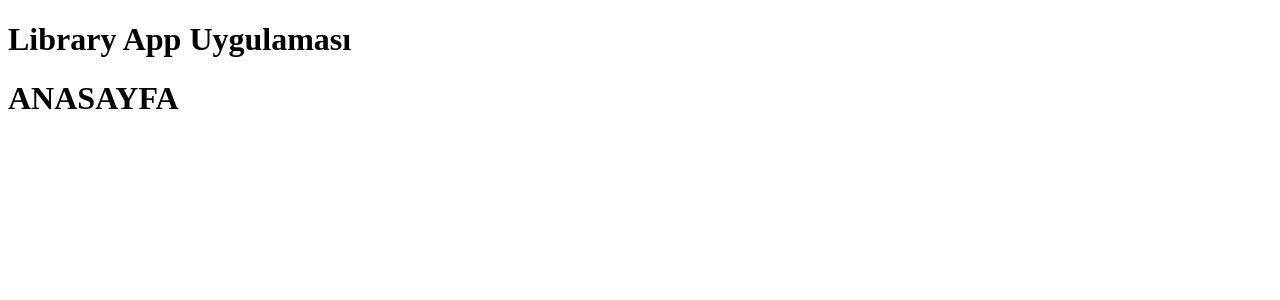
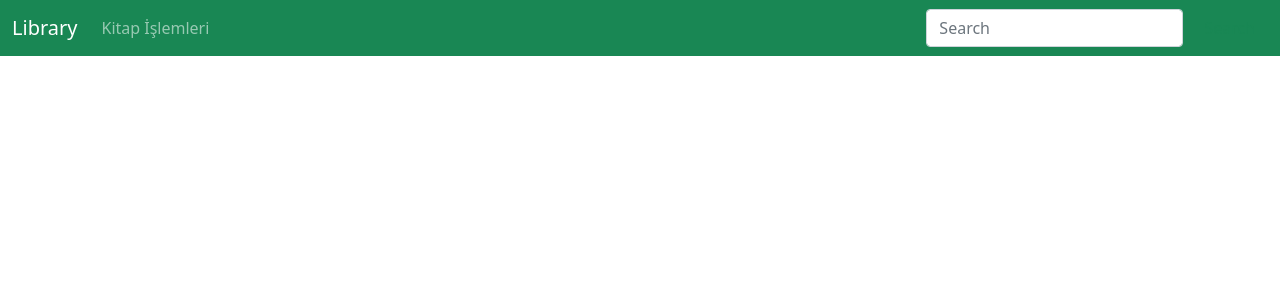
Before and after one commit to Huseyin-pektas/library-appp, a React (Create React App) app: page / in a window 1280 px wide. Shown: the top 300 px of the page. Built offline with nearby package versions, Linux system fonts and the light colour scheme.

Commit message:
Header komponenti oluşturuldu

```diff
--- a/public/index.html
+++ b/public/index.html
@@ -1,14 +1,12 @@
 <!DOCTYPE html>
 <html lang="en">
+
 <head>
   <meta charset="utf-8" />
   <link rel="icon" href="%PUBLIC_URL%/favicon.ico" />
   <meta name="viewport" content="width=device-width, initial-scale=1" />
   <meta name="theme-color" content="#000000" />
-    <meta
-      name="description"
-      content="Web site created using create-react-app"
-    />
+  <meta name="description" content="Web site created using create-react-app" />
   <link rel="apple-touch-icon" href="%PUBLIC_URL%/logo192.png" />
   <!--
       manifest.json provides metadata used when your web app is installed on a
@@ -25,7 +23,10 @@
       Learn how to configure a non-root public URL by running `npm run build`.
     -->
   <title>React App</title>
+  <link href="https://cdn.jsdelivr.net/npm/bootstrap@5.0.2/dist/css/bootstrap.min.css" rel="stylesheet"
+    integrity="sha384-EVSTQN3/azprG1Anm3QDgpJLIm9Nao0Yz1ztcQTwFspd3yD65VohhpuuCOmLASjC" crossorigin="anonymous">
 </head>
+
 <body>
   <noscript>You need to enable JavaScript to run this app.</noscript>
   <div id="root"></div>
@@ -39,5 +40,9 @@
       To begin the development, run `npm start` or `yarn start`.
       To create a production bundle, use `npm run build` or `yarn build`.
     -->
+  <script src="https://cdn.jsdelivr.net/npm/bootstrap@5.0.2/dist/js/bootstrap.bundle.min.js"
+    integrity="sha384-MrcW6ZMFYlzcLA8Nl+NtUVF0sA7MsXsP1UyJoMp4YLEuNSfAP+JcXn/tWtIaxVXM"
+    crossorigin="anonymous"></script>
 </body>
+
 </html>
--- a/src/App.js
+++ b/src/App.js
@@ -18,7 +18,6 @@
 
   return (
     <div className="App">
-      <h1>Library App Uygulaması</h1>
     <BrowserRouter>
     <Routes>
 
--- /dev/null
+++ b/src/component/Header.js
@@ -0,0 +1,36 @@
+import React from "react";
+import { Link } from "react-router-dom";
+
+
+const Header = () => {
+
+
+    return (
+
+        <nav className="navbar navbar-expand-lg navbar-dark bg-success">
+            <div className="container-fluid">
+                <Link className="navbar-brand active" to={"/"}>Library</Link>
+                <button className="navbar-toggler" type="button"
+                data-bs-toggle="collapse" data-bs-target="#navbarSupportedContent"
+                 aria-controls="navbarSupportedContent" aria-expanded="false"
+                 aria-label="Toggle navigation">
+                    <span className="navbar-toggler-icon"></span>
+                </button>
+                <div className="collapse navbar-collapse" id="navbarSupportedContent">
+                    <ul className="navbar-nav me-auto mb-2 mb-lg-0">
+                        <li className="nav-item">
+                            <Link className="nav-link " aria-current="page" to={"/"}>Kitap İşlemleri</Link>
+                        </li>
+                    </ul>
+                    <form className="d-flex">
+                        <input className="form-control me-2" type="search" placeholder="Search" aria-label="Search"/>
+                            <button className="btn btn-outline-success" type="submit">Search</button>
+                    </form>
+                </div>
+            </div>
+        </nav>
+
+    )
+};
+
+export default Header
--- a/src/pages/Home.js
+++ b/src/pages/Home.js
@@ -1,9 +1,12 @@
 import React from 'react'
+import Header from '../component/Header'
+import { Link } from "react-router-dom";
+
 
 const Home = () => {
   return (
     <div>
-      <h1>ANASAYFA</h1>
+      <Header />
     </div>
   )
 }
```
Lines whose indentation alone changed are shown as unchanged.
